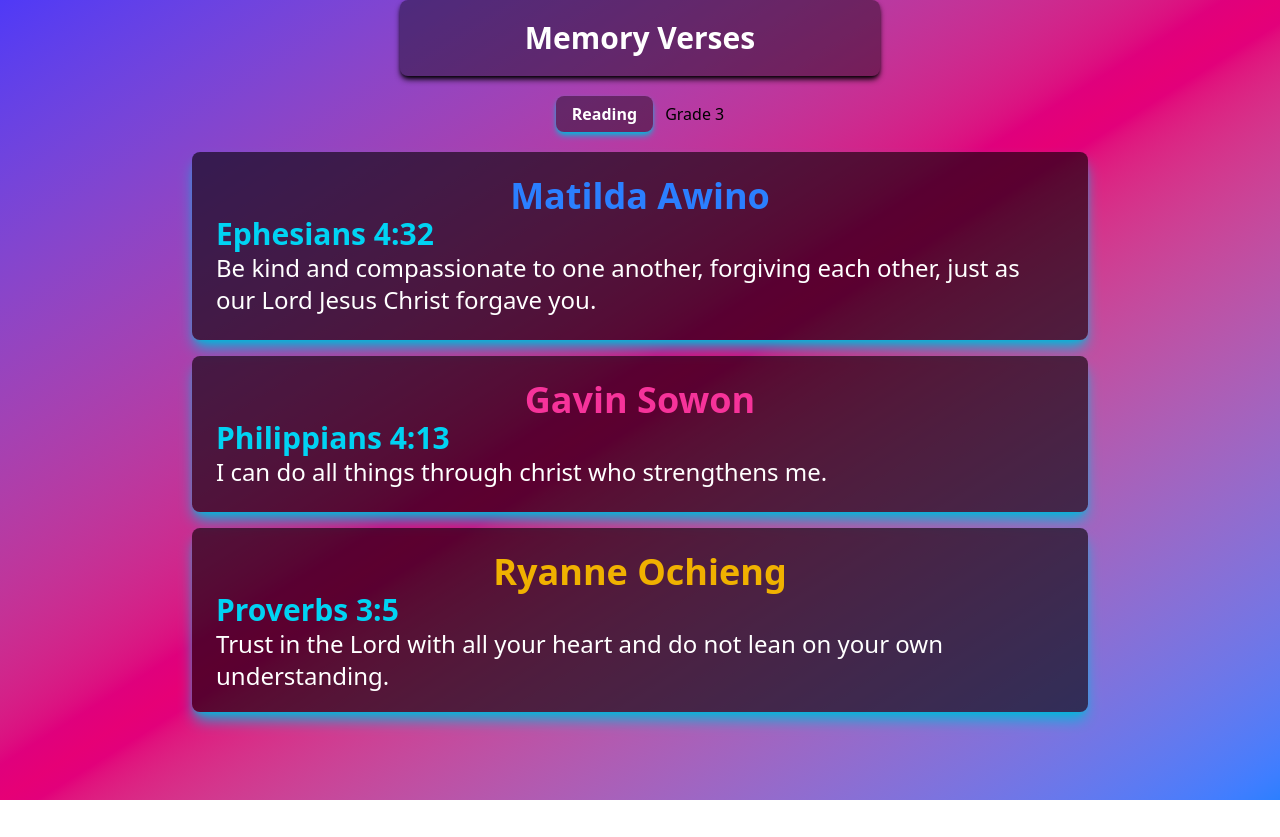
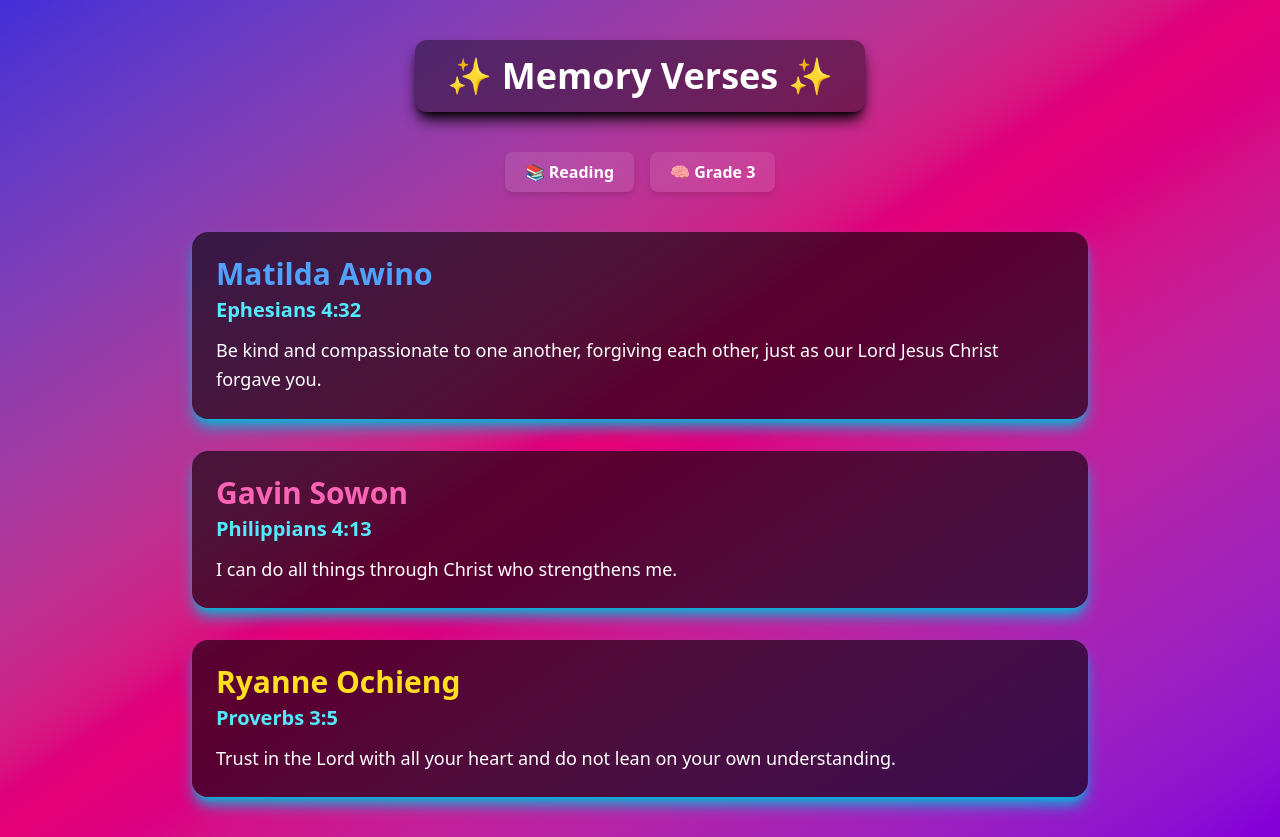
Before and after one commit to dikie001/KidZone, a React (Vite) app: page / in a window 1280 px wide. Before the commit the page ends 800 px from the top, so only its background shows below. Built offline with nearby package versions, Linux system fonts and the light colour scheme.

Commit message:
feat: Refactor Memory component to use a structured verses array and improve layout

```diff
--- a/src/Memory.jsx
+++ b/src/Memory.jsx
@@ -1,55 +1,66 @@
 import React from "react";
-
 import { Link } from "react-router-dom";
 
 const Memory = () => {
-
-  const numbers = [];
-  for (let i = 1; i <= 100; i++) {
-    numbers.push(i);
-  }
+  const verses = [
+    {
+      name: "Matilda Awino",
+      verseRef: "Ephesians 4:32",
+      text: "Be kind and compassionate to one another, forgiving each other, just as our Lord Jesus Christ forgave you.",
+      color: "text-blue-400",
+    },
+    {
+      name: "Gavin Sowon",
+      verseRef: "Philippians 4:13",
+      text: "I can do all things through Christ who strengthens me.",
+      color: "text-pink-400",
+    },
+    {
+      name: "Ryanne Ochieng",
+      verseRef: "Proverbs 3:5",
+      text: "Trust in the Lord with all your heart and do not lean on your own understanding.",
+      color: "text-yellow-300",
+    },
+  ];
 
   return (
-    <div className="min-h-screen  w-full bg-gradient-to-br from-indigo-600 via-pink-600 to-blue-500 grid-cols-10 bg- items-center gap-3 justify-center">
-      <h1 className="text-center bg-black/40 w-120 mb-5  p-5 rounded-lg shadow-md shadow-black m-auto font-extrabold text-white text-3xl ">
-        Memory Verses
+    <div className="min-h-screen bg-gradient-to-br from-indigo-700 via-pink-600 to-purple-700 px-6 py-10 flex flex-col items-center text-white">
+      <h1 className="text-4xl font-extrabold bg-black/40 rounded-xl px-8 py-4 shadow-lg shadow-black mb-10">
+        ✨ Memory Verses ✨
       </h1>
-      <div className="flex gap-3 items-center justify-center m-5">
-        <Link to="/words" className="bg-black/40 py-1.5 px-4 rounded-lg text-white font-semibold shadow-md shadow-cyan-500">
-          Reading
+
+      {/* Navigation Links */}
+      <div className="flex flex-wrap gap-4 justify-center mb-10">
+        <Link
+          to="/words"
+          className="bg-white/10 hover:bg-white/20 py-2 px-5 rounded-lg text-white font-semibold shadow-md backdrop-blur-md transition"
+        >
+          📚 Reading
         </Link>
-        <Link to="grade-3">Grade 3</Link>
-      </div>
-      <div className=" w-4xl m-auto bg-black/60 p-6 rounded-lg shadow-lg shadow-cyan-500">
-        <h2 className="text-center text-4xl font-extrabold text-blue-500">
-          Matilda Awino
-        </h2>
-        <p className="text-3xl font-semibold text-cyan-400">Ephesians 4:32</p>
-        <p className="text-white text-2xl">
-          Be kind and compassionate to one another, forgiving each other, just
-          as our Lord Jesus Christ forgave you.
-        </p>
+        <Link
+          to="/grade-3"
+          className="bg-white/10 hover:bg-white/20 py-2 px-5 rounded-lg text-white font-semibold shadow-md backdrop-blur-md transition"
+        >
+          🧠 Grade 3
+        </Link>
       </div>
 
-      <div className=" w-4xl mt-4 m-auto bg-black/60 p-6 rounded-lg shadow-lg shadow-cyan-500">
-        <h2 className="text-center text-4xl font-extrabold text-pink-500">
-          Gavin Sowon
-        </h2>
-        <p className="text-3xl font-semibold text-cyan-400">Philippians 4:13</p>
-        <p className="text-white text-2xl">
-          I can do all things through christ who strengthens me.
-        </p>
-      </div>
-
-      <div className=" w-4xl pb-5 m-auto mt-4 bg-black/60 p-6 rounded-lg shadow-lg shadow-cyan-500">
-        <h2 className="text-center text-4xl font-extrabold text-yellow-500">
-          Ryanne Ochieng
-        </h2>
-        <p className="text-3xl font-semibold text-cyan-400">Proverbs 3:5</p>
-        <p className="text-white text-2xl">
-          Trust in the Lord with all your heart and do not lean on your own
-          understanding.
-        </p>
+      {/* Verses Section */}
+      <div className="grid gap-8 max-w-4xl w-full">
+        {verses.map((v, i) => (
+          <div
+            key={i}
+            className="bg-black/60 p-6 rounded-2xl shadow-lg shadow-cyan-500"
+          >
+            <h2 className={`text-3xl font-extrabold mb-1 ${v.color}`}>
+              {v.name}
+            </h2>
+            <p className="text-xl font-semibold text-cyan-300 mb-3">
+              {v.verseRef}
+            </p>
+            <p className="text-lg leading-relaxed text-white">{v.text}</p>
+          </div>
+        ))}
       </div>
     </div>
   );
```
